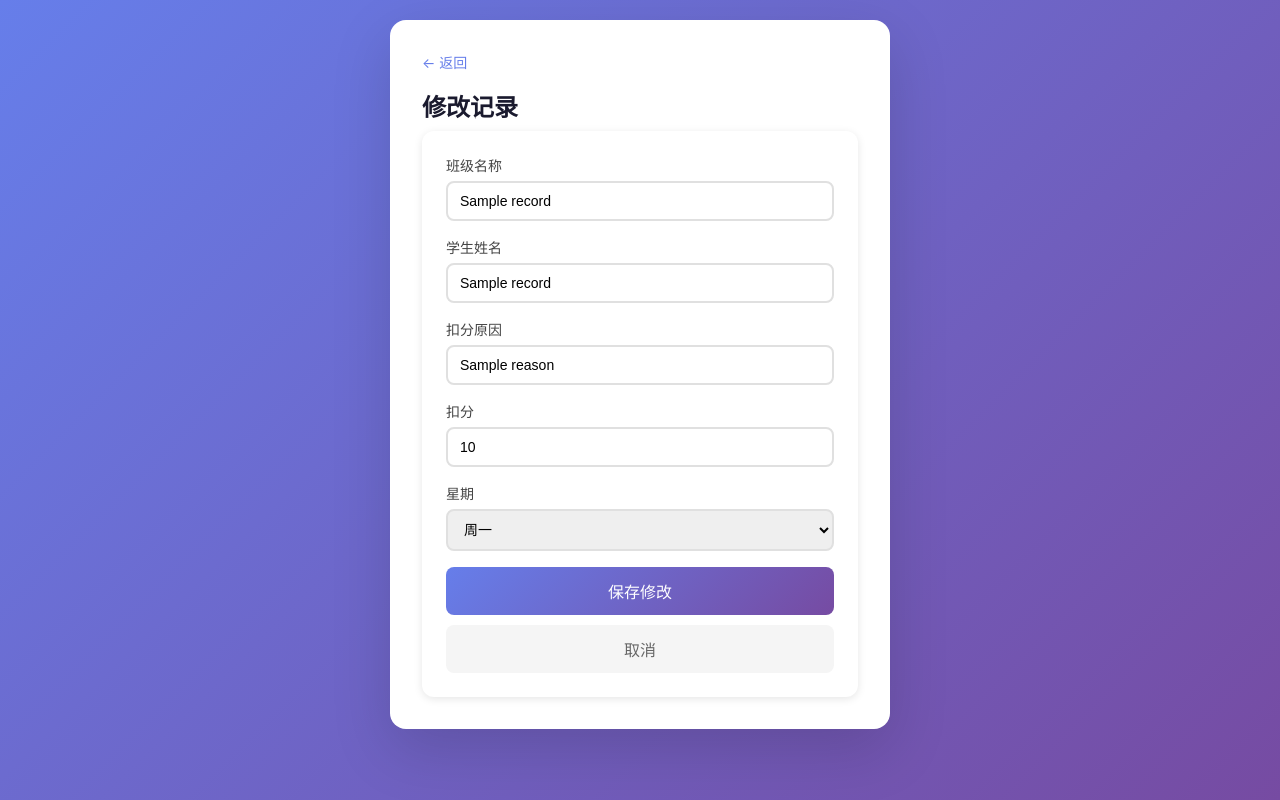
After one commit to shaobokun/zhizhou, a Flask app: template templates/edit.html in a window 1280 px wide. The commit adds this page. Run offline with Flask 3, Linux system fonts and the light colour scheme; the template is opened without the code that fills it: most values are stand-ins (such as "Sample title", 1, 10 or a date in 2020); parts of the project's set-up code (start-up, migrations or seed data) failed here and were passed over.

Commit message:
Add files via upload

```diff
--- a/app.py
+++ b/app.py
@@ -222,6 +222,77 @@ def summary(week_key=None):
 def logout():
     session.pop('verified', None)
     return redirect(url_for('index'))
+# 获取本周所有记录（供值周生管理）
+@app.route('/api/records')
+def api_records():
+    if not session.get('verified'):
+        return {'error': '未授权'}, 401
+
+    week_key = get_week_key()
+    conn = get_db()
+    cursor = conn.cursor()
+    cursor.execute('''
+        SELECT * FROM deductions WHERE week = ? ORDER BY time DESC
+    ''', (week_key,))
+    rows = cursor.fetchall()
+    conn.close()
+
+    return {'records': [dict(row) for row in rows]}
+
+# 删除记录
+@app.route('/delete/<int:record_id>', methods=['POST'])
+def delete_record(record_id):
+    if not session.get('verified'):
+        return redirect(url_for('index'))
+
+    conn = get_db()
+    cursor = conn.cursor()
+    cursor.execute('DELETE FROM deductions WHERE id = ?', (record_id,))
+    conn.commit()
+    conn.close()
+
+    return redirect(url_for('student'))
+
+# 修改记录
+@app.route('/edit/<int:record_id>', methods=['GET', 'POST'])
+def edit_record(record_id):
+    if not session.get('verified'):
+        return redirect(url_for('index'))
+
+    conn = get_db()
+    cursor = conn.cursor()
+
+    if request.method == 'POST':
+        class_name = request.form.get('class_name', '').strip()
+        student_name = request.form.get('student_name', '').strip()
+        reason = request.form.get('reason', '').strip()
+        score = request.form.get('score', '0').strip()
+        weekday = request.form.get('weekday', '周一').strip()
+
+        try:
+            score_val = int(score)
+            cursor.execute('''
+                UPDATE deductions
+                SET class_name = ?, student_name = ?, reason = ?, score = ?, weekday = ?
+                WHERE id = ?
+            ''', (class_name, student_name, reason, score_val, weekday, record_id))
+            conn.commit()
+        except ValueError:
+            pass
+
+        conn.close()
+        return redirect(url_for('student'))
+
+    # GET 请求，获取记录信息
+    cursor.execute('SELECT * FROM deductions WHERE id = ?', (record_id,))
+    row = cursor.fetchone()
+    conn.close()
+
+    if not row:
+        return redirect(url_for('student'))
+
+    return render_template('edit.html', record=dict(row))
+
 
 if __name__ == '__main__':
     init_db()
--- /dev/null
+++ b/templates/edit.html
@@ -0,0 +1,90 @@
+{% extends "base.html" %}
+{% block content %}
+<a href="{{ url_for('student') }}" class="nav-back">← 返回</a>
+<h1>修改记录</h1>
+
+<form method="POST" class="form-card">
+    <div class="form-group">
+        <label>班级名称</label>
+        <input type="text" name="class_name" value="{{ record.class_name }}" required>
+    </div>
+
+    <div class="form-group">
+        <label>学生姓名</label>
+        <input type="text" name="student_name" value="{{ record.student_name }}" required>
+    </div>
+
+    <div class="form-group">
+        <label>扣分原因</label>
+        <input type="text" name="reason" value="{{ record.reason }}" required>
+    </div>
+
+    <div class="form-group">
+        <label>扣分</label>
+        <input type="number" name="score" value="{{ record.score }}" min="1" required>
+    </div>
+
+    <div class="form-group">
+        <label>星期</label>
+        <select name="weekday">
+            <option value="周一" {% if record.weekday == "周一" %}selected{% endif %}>周一</option>
+            <option value="周二" {% if record.weekday == "周二" %}selected{% endif %}>周二</option>
+            <option value="周三" {% if record.weekday == "周三" %}selected{% endif %}>周三</option>
+            <option value="周四" {% if record.weekday == "周四" %}selected{% endif %}>周四</option>
+            <option value="周五" {% if record.weekday == "周五" %}selected{% endif %}>周五</option>
+        </select>
+    </div>
+
+    <button type="submit" class="btn-primary">保存修改</button>
+    <a href="{{ url_for('student') }}" class="btn-cancel">取消</a>
+</form>
+
+<style>
+.form-card {
+    background: white;
+    padding: 24px;
+    border-radius: 12px;
+    box-shadow: 0 2px 8px rgba(0,0,0,0.1);
+}
+.form-group {
+    margin-bottom: 16px;
+}
+.form-group label {
+    display: block;
+    margin-bottom: 6px;
+    font-weight: 500;
+}
+.form-group input, .form-group select {
+    width: 100%;
+    padding: 10px 12px;
+    border: 2px solid #e0e0e0;
+    border-radius: 8px;
+    font-size: 14px;
+    box-sizing: border-box;
+}
+.form-group input:focus, .form-group select:focus {
+    outline: none;
+    border-color: #667eea;
+}
+.btn-primary {
+    width: 100%;
+    padding: 12px;
+    background: linear-gradient(135deg, #667eea 0%, #764ba2 100%);
+    color: white;
+    border: none;
+    border-radius: 8px;
+    font-size: 16px;
+    cursor: pointer;
+    margin-bottom: 10px;
+}
+.btn-cancel {
+    display: block;
+    text-align: center;
+    padding: 12px;
+    background: #f5f5f5;
+    color: #666;
+    border-radius: 8px;
+    text-decoration: none;
+}
+</style>
+{% endblock %}
```
Also changed, not shown: templates/student.html (+140 -23 lines).
